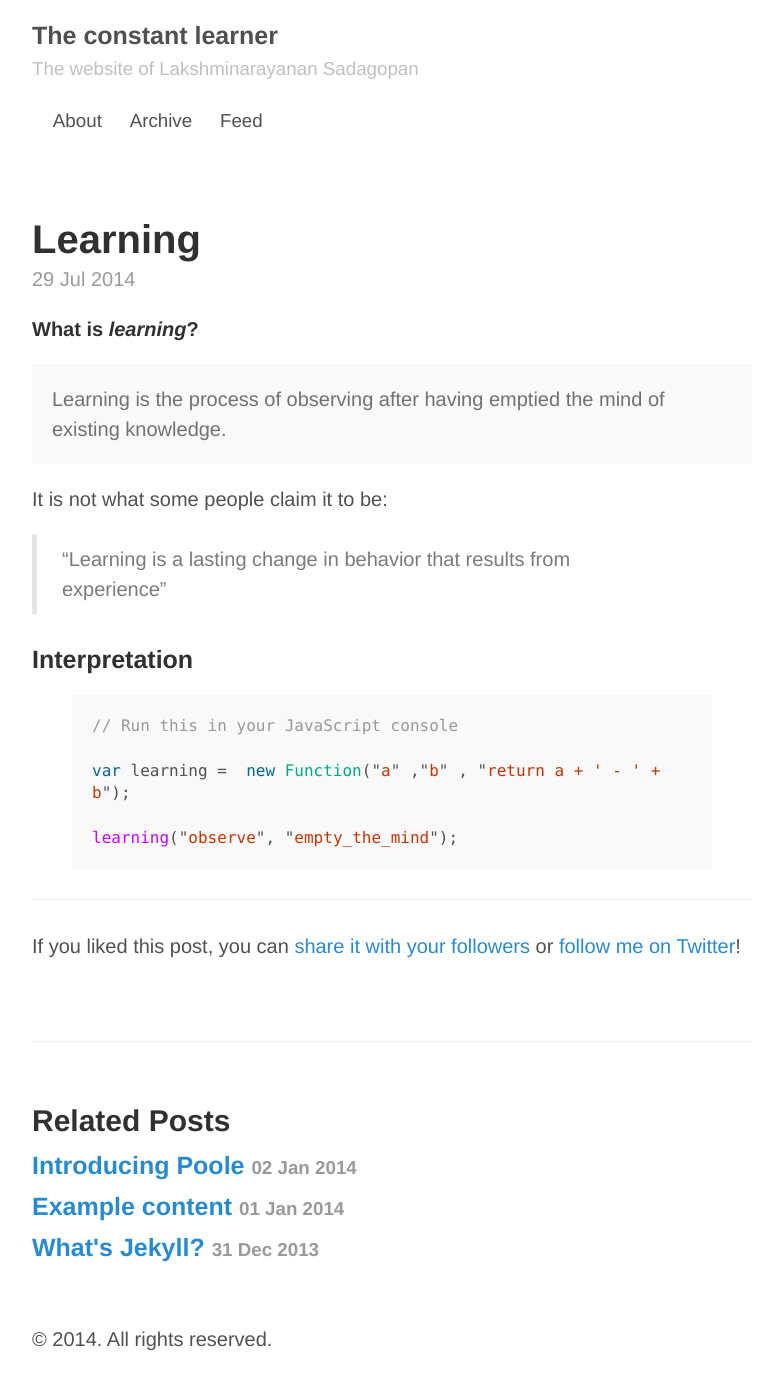
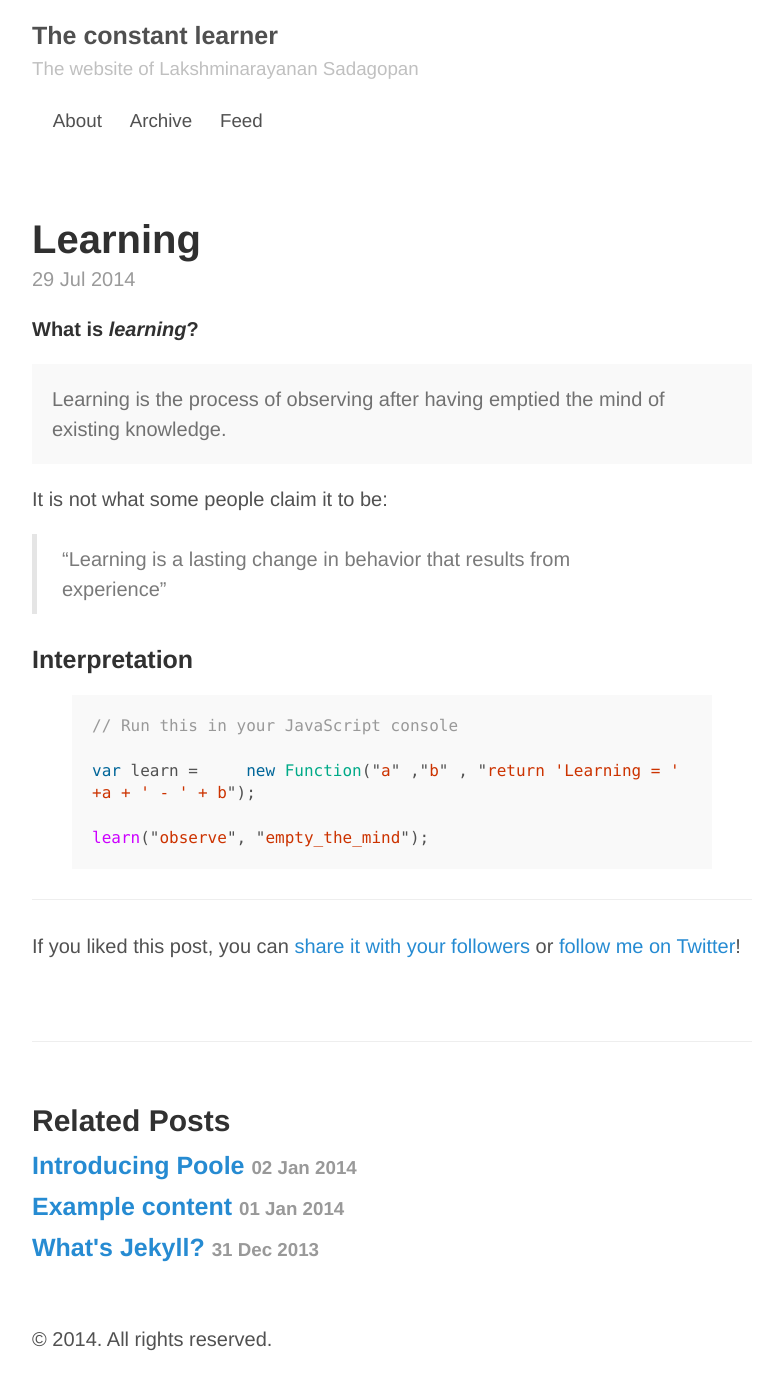
Before and after one commit to laxmynarain/laxmynarain.github.io, a Jekyll site: the page built from _posts/2014-07-29-learning.md, in a window 1280 px wide. Shown: the whole page, without its empty margins (248-1031 px from the left). Built offline with Jekyll 4.4.1, drawn with Linux system fonts in a browser that asks for light colours; Markdown is read by kramdown in place of the engine named in the settings.

Commit message:
Modified - learning

```diff
--- a/_posts/2014-07-29-learning.md
+++ b/_posts/2014-07-29-learning.md
@@ -15,9 +15,9 @@ It is not what some people claim it to be:
 
 {% highlight js %}
 // Run this in your JavaScript console
-var learning = 	new Function("a" ,"b" , "return a + ' - ' + b");
+var learn = 	new Function("a" ,"b" , "return 'Learning = ' +a + ' - ' + b");
 
-learning("observe", "empty_the_mind");
+learn("observe", "empty_the_mind");
 {% endhighlight %}
 
 -----
```
